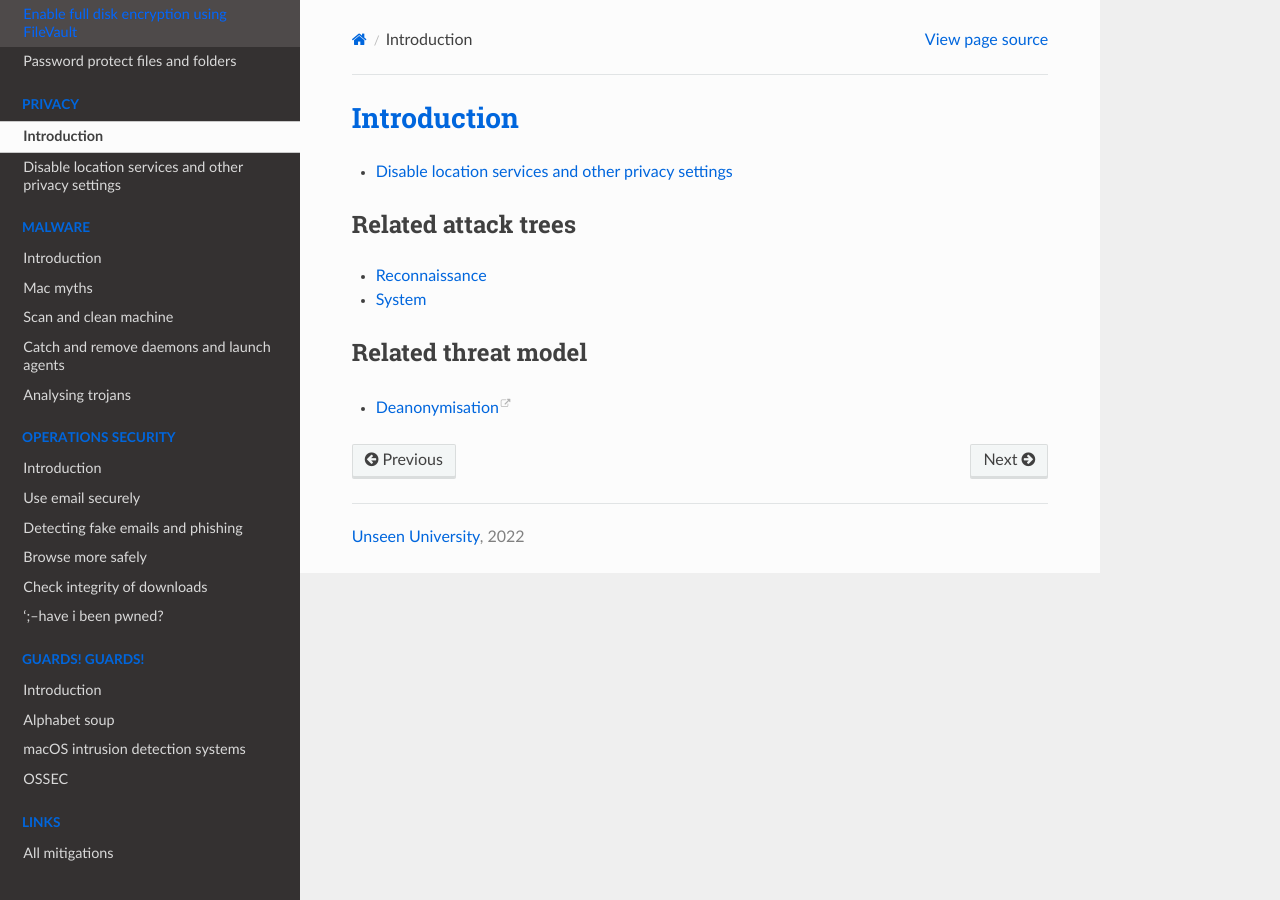
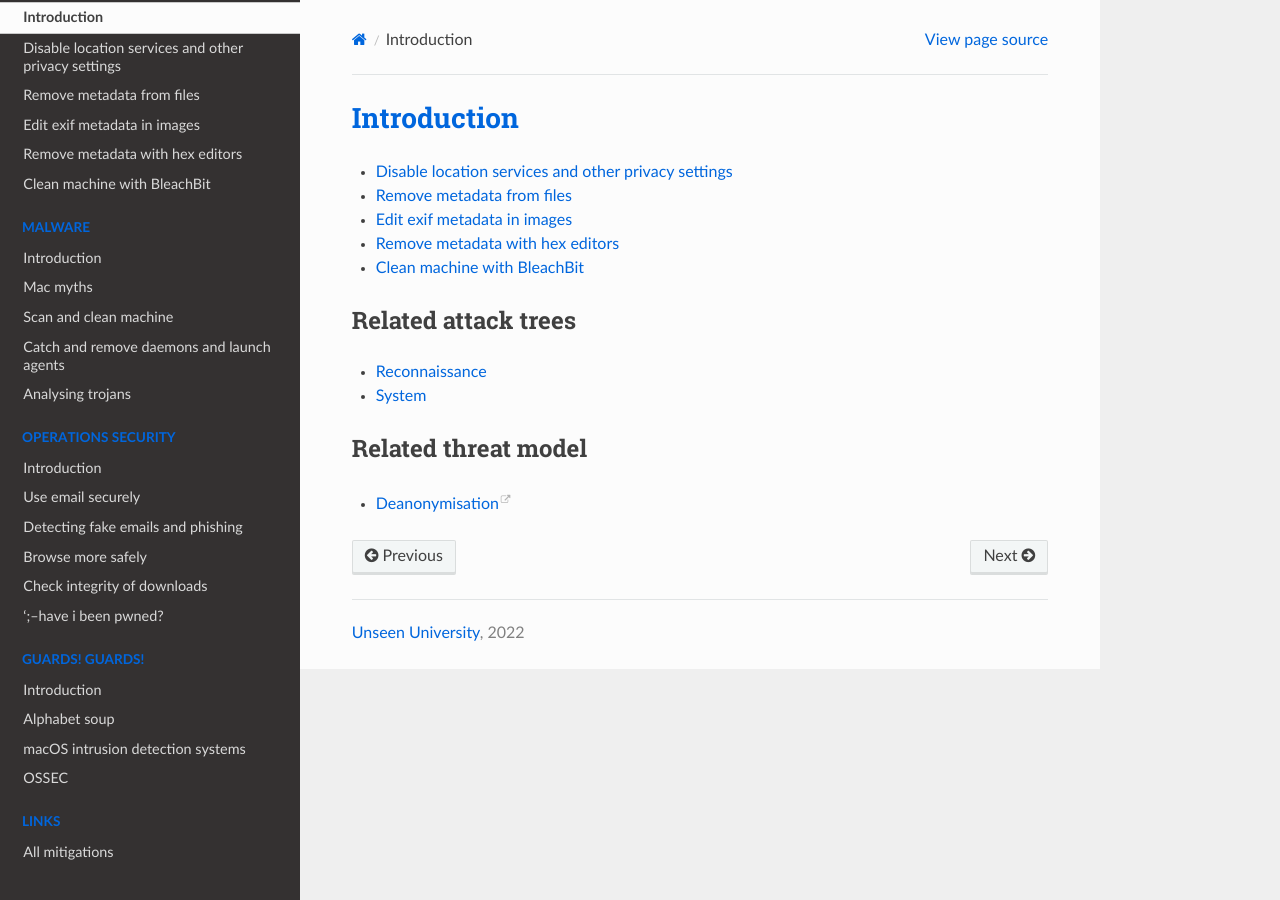
Before and after one commit to tymyrddin/blue-macos, a Sphinx documentation site: the page built from source/docs/privacy/README.md, in a window 1280 px wide. Built offline with Sphinx 7.4.7 and the Read the Docs theme 2.0.0, drawn with Linux system fonts in a browser that asks for light colours.

```diff
--- a/source/docs/privacy/README.md
+++ b/source/docs/privacy/README.md
@@ -1,6 +1,10 @@
 # Introduction
 
 * [Disable location services and other privacy settings](settings.md)
+* [Remove metadata from files](metadata.md)
+* [Edit exif metadata in images](metadata-images.md)
+* [Remove metadata with hex editors](hexeditors.md)
+* [Clean machine with BleachBit](bleachbit.md)
 
 ## Related attack trees
 
--- a/source/index.rst
+++ b/source/index.rst
@@ -54,6 +54,10 @@ Version 0.1: These mitigations are all based on Catalina. Supposedly, `Big Sur h
 
    docs/privacy/README.md
    docs/privacy/settings.md
+   docs/privacy/metadata.md
+   docs/privacy/metadata-images.md
+   docs/privacy/hexeditors.md
+   docs/privacy/bleachbit.md
 
 .. toctree::
    :glob:
```
Also changed, not shown: source/docs/privacy/bleachbit.md (added, +7 -0 lines), source/docs/privacy/hexeditors.md (added, +24 -0 lines), source/docs/privacy/metadata-images.md (added, +19 -0 lines), source/docs/privacy/metadata.md (added, +23 -0 lines), source/_static/images/bleachbit-system.jpg (added), source/_static/images/wxhexeditor.png (added).
